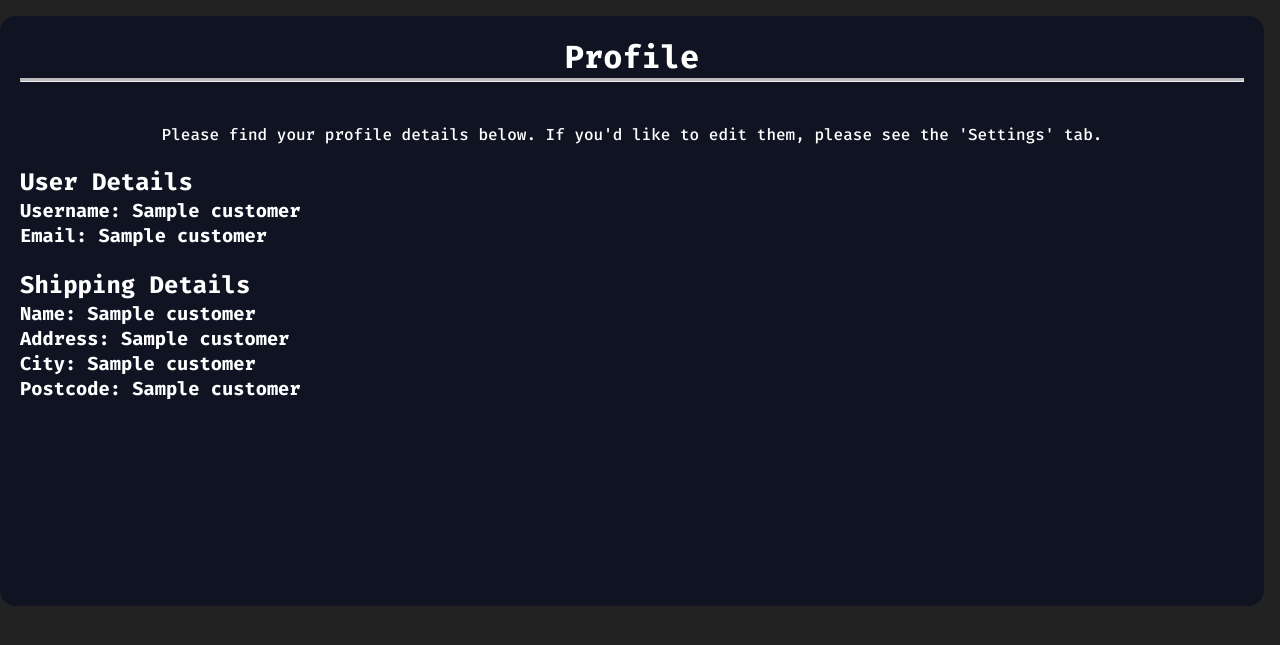
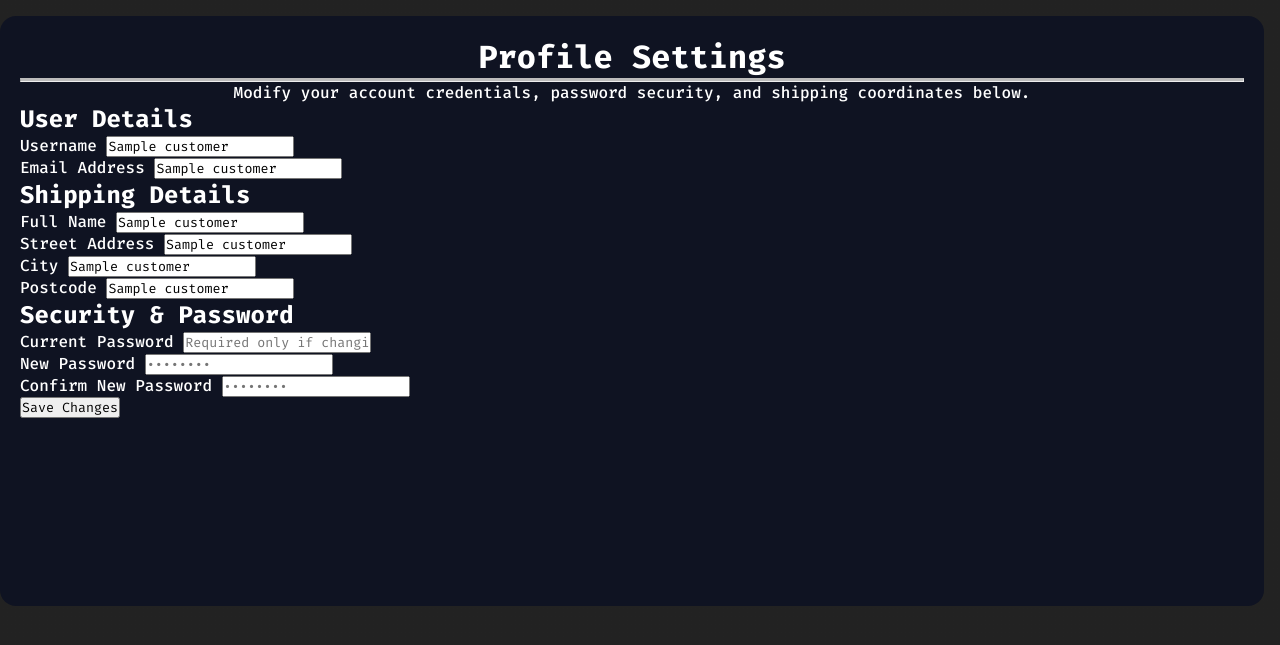
Before and after one commit to sachinstha9/Computer-Parts-Ecommerce, a Flask app: template templates/profile-pages/profile.html in a window 1280 px wide. Shown: the top 645 px of the page. Run offline with Flask 3, Linux system fonts and the light colour scheme; the template is opened without the code that fills it: most values are stand-ins (such as "Sample title", 1, 10 or a date in 2020).

Commit message:
inner page profile html updated

```diff
--- a/templates/profile-pages/profile.html
+++ b/templates/profile-pages/profile.html
@@ -1,65 +1,84 @@
-<!-- If clicked on the Profiles Sidebar, Profile will show, connected to profile.js
- which checks what button is clicked on the sidebar -->
-
-<!-- ======== START HEAD ======== -->
 <head>
-  <link
-    href="https://fonts.googleapis.com/css2?family=Fira+Code:wght@300..700&display=swap"
-    rel="stylesheet"
-  />
+  <link href="https://fonts.googleapis.com/css2?family=Fira+Code:wght@300..700&display=swap" rel="stylesheet" />
   <link rel="stylesheet" href="../static/css/global.css" />
   <link rel="stylesheet" href="../static/css/profile2.css" />
 </head>
-<!-- ======== END HEAD ======== -->
+<div class="main-content-layout">
+  <div class="profile">
+    <h1>Profile Settings</h1>
+    <hr class="solid" />
+    <p class="profile-intro">Modify your account credentials, password security, and shipping coordinates below.</p>
 
-<!-- ======== START MAIN CONTENT ======== -->
+    <form id="editable-profile-form">
+      <div class="profile-grid">
 
-<div class="main-content-layout">
-    <div class="profile">
-      <h1>Profile</h1>
-      <hr class="solid" />
-      <br />
-      <br />
+        <section class="profile-form-section">
+          <h2>User Details</h2>
 
-      <p>
-        Please find your profile details below. If you'd like to edit them,
-        please see the 'Settings' tab.
-        <!-- Text under the Profile header text to inform users -->
-      </p>
+          <div class="input-group">
+            <label for="username">Username</label>
+            <input type="text" id="username" name="username" value="{{ customer[0] }}" required />
+          </div>
 
-      <br />
+          <div class="input-group">
+            <label for="email">Email Address</label>
+            <input type="email" id="email" name="email" value="{{ customer[1] }}" required />
+          </div>
+        </section>
 
-      <h2>User Details</h2>
-      <h3>Username: {{customer[0] }}</h3>
-      <!-- Will display users Username from DB
-     [0] is the username in the DB -->
-      <h3>Email: {{customer[1] }}</h3>
-      <!-- Will display users Email from DB
-     [1] is the users Email in the DB -->
-      <br />
+        <section class="profile-form-section">
+          <h2>Shipping Details</h2>
 
-      <h2>Shipping Details</h2>
-      <!-- Show user Shipping Details -->
-        <h3 class="shipping-details">
-          Name: {{customer[5] }} <!-- Displays Users Name from DB -->
-        </h3>
+          <div class="input-group">
+            <label for="shipping_name">Full Name</label>
+            <input type="text" id="shipping_name" name="shipping_name" value="{{ customer[5] }}" placeholder="Receiver Name" />
+          </div>
 
-        <h3 class="shipping-details">
-          Address: {{customer[6] }} <!-- Displays Users Address from DB -->
+          <div class="input-group">
+            <label for="shipping_address">Street Address</label>
+            <input type="text" id="shipping_address" name="shipping_address" value="{{ customer[6] }}" placeholder="123 Cyber St" />
+          </div>
 
-        </h3>
-        <h3 class="shipping-details">
-          City: {{customer[7] }} <!-- Displays Users City from DB -->
+          <div class="input-group-row">
+            <div class="input-group">
+              <label for="shipping_city">City</label>
+              <input type="text" id="shipping_city" name="shipping_city" value="{{ customer[7] }}" placeholder="Neo City" />
+            </div>
 
-        </h3>
-        <h3 class="shipping-details">
-          Postcode: {{customer[8] }} <!-- Displays Postcode Name from DB -->
+            <div class="input-group">
+              <label for="shipping_postcode">Postcode</label>
+              <input type="text" id="shipping_postcode" name="shipping_postcode" value="{{ customer[8] }}" placeholder="00000" />
+            </div>
+          </div>
+        </section>
 
-        </h3>
+        <section class="profile-form-section full-width">
+          <h2>Security & Password</h2>
+
+          <div class="input-group">
+            <label for="current_password">Current Password</label>
+            <input type="password" id="current_password" name="current_password" placeholder="Required only if changing password below" />
+          </div>
+
+          <div class="input-group-row">
+            <div class="input-group">
+              <label for="new_password">New Password</label>
+              <input type="password" id="new_password" name="new_password" placeholder="••••••••" />
+            </div>
+
+            <div class="input-group">
+              <label for="confirm_password">Confirm New Password</label>
+              <input type="password" id="confirm_password" name="confirm_password" placeholder="••••••••" />
+            </div>
+          </div>
+        </section>
+
       </div>
 
-      <!-- Show User Contact Details -->
-    </div>
-
-  <!-- ======== END MAIN CONTENT ======== -->
+      <div class="profile-form-footer">
+        <span id="form-feedback-msg"></span>
+        <button type="submit" class="profile-save-btn">Save Changes</button>
+      </div>
+    </form>
+  </div>
 </div>
```
